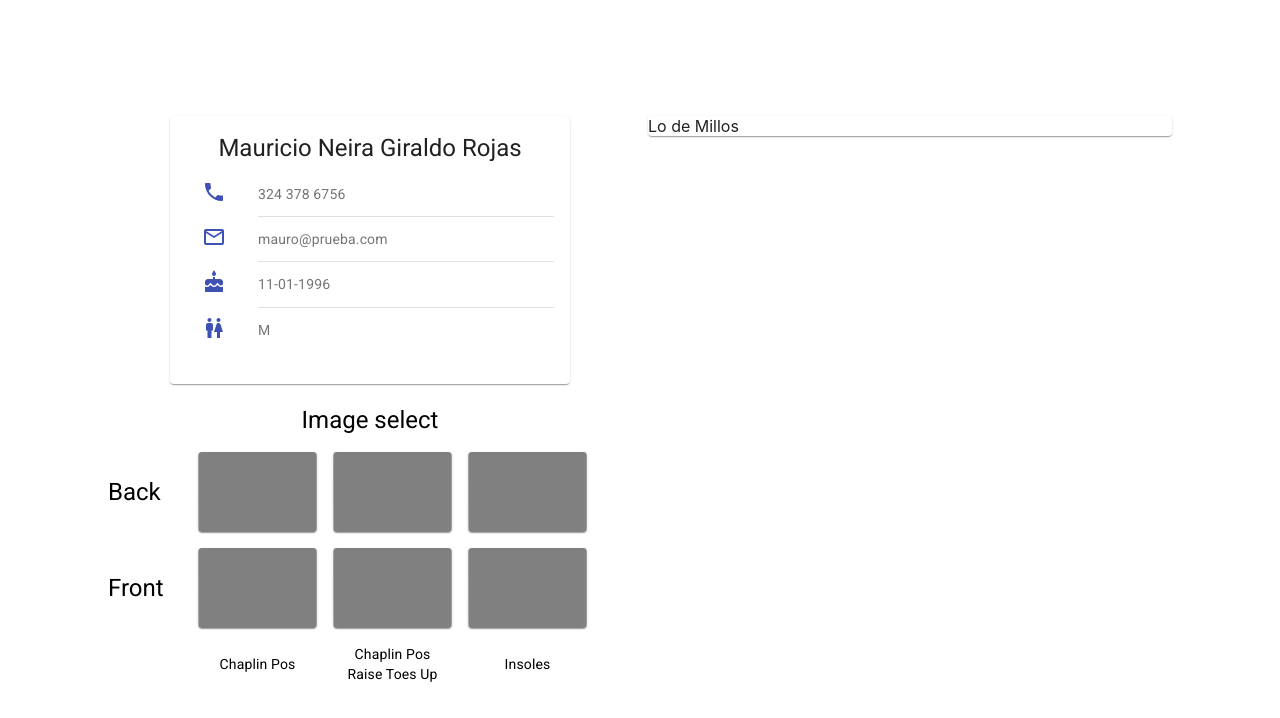
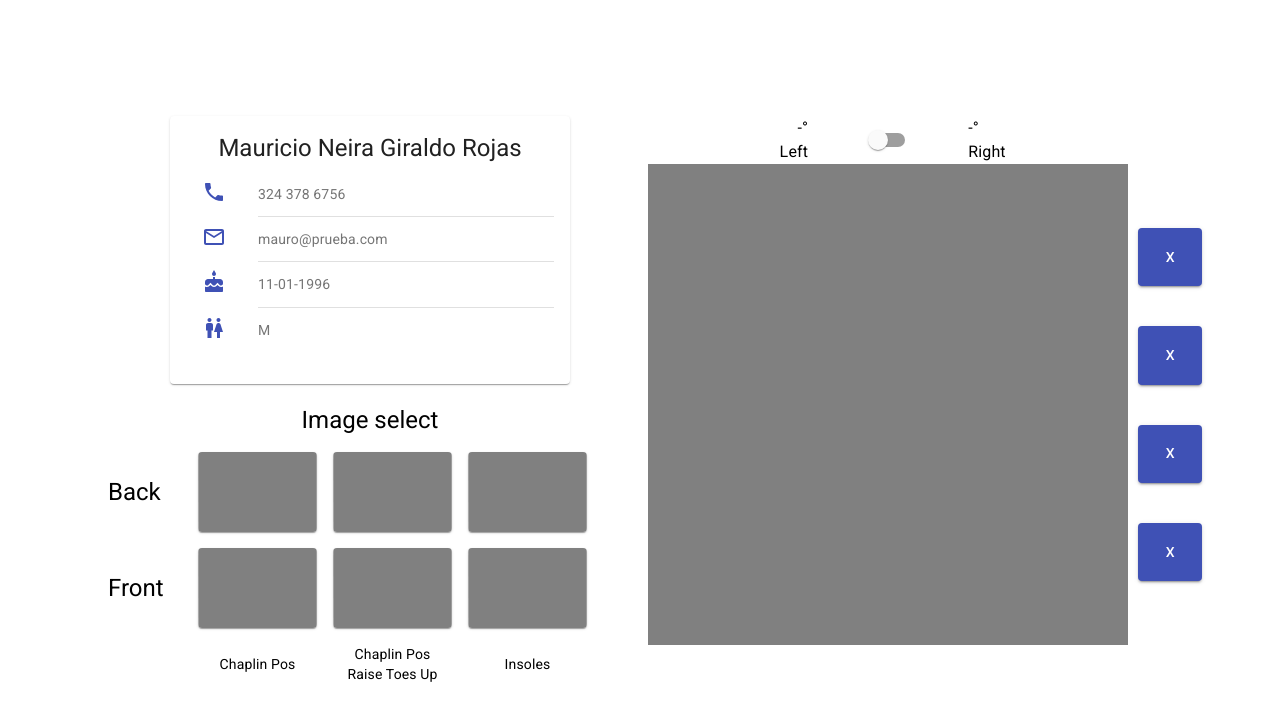
Before and after one commit to paulaperez612/podoscope, a React (Create React App) app in the folder podoscope-ui/: page / in a window 1280 px wide. Both pictures are taken after typing "name@example.com", "Sample123" into the empty fields and a click on the button "SIGN IN". Shown: the top 718 px of the page. Built offline with nearby package versions, Linux system fonts and the light colour scheme.

Commit message:
Podoscope canvas axis point draw

```diff
--- /dev/null
+++ b/podoscope-ui/src/mainView/Cam/CamCanvas.jsx
@@ -0,0 +1,184 @@
+import React from 'react';
+import './camCanvas.css';
+
+import { Grid, Box, Button } from '@material-ui/core';
+import Info from './Info/Info';
+
+const tempColor = 'red';
+const tempPColor = 'yellow';
+const defColor = 'cyan';
+
+export default class CamCanvas extends React.Component {
+
+  constructor(props) {
+    super(props);
+    this.canvasRef = React.createRef();
+    this.infoRef = React.createRef();
+    this.rect = undefined;
+    this.action = 0;
+    this.setAction = this.setAction.bind(this);
+    this.data = {
+      lineX: undefined,
+      point: undefined
+    };
+  }
+
+  componentDidMount() {
+    this.rect = this.canvasRef.getBoundingClientRect();
+    this.canvasRef.height = this.rect.width;
+    this.canvasRef.width = this.rect.width;
+    this.ctx = this.canvasRef.getContext("2d");
+    this.rect = this.canvasRef.getBoundingClientRect();
+  }
+
+  drawState() {
+    this.ctx.clearRect(0, 0, this.rect.width + 20, this.rect.height + 20);
+    if (this.data.lineX) {
+      this.drawLine(this.data.lineX, false);
+    }
+    if (this.data.point) {
+      this.drawPoint(this.data.point.x, this.data.point.y, false);
+    }
+  }
+
+  sketchLine(x1, y1, x2, y2) {
+    this.ctx.beginPath();
+    this.ctx.moveTo(x1, y1);
+    this.ctx.lineTo(x2, y2);
+    this.ctx.stroke();
+  }
+
+  drawLine(x, temp = true) {
+    this.ctx.strokeStyle = temp ? tempColor : defColor;
+    if (temp) {
+      this.ctx.setLineDash([5, 3])
+    } else {
+      this.ctx.setLineDash([1, 0])
+    }
+    this.sketchLine(x, 0, x, this.rect.height + 20);
+
+    if (this.data.point) {
+      if (temp) {
+        this.ctx.setLineDash([5, 3]);
+      }
+      this.sketchLine(this.data.point.x, this.data.point.y, x, 0);
+      this.sketchLine(this.data.point.x, this.data.point.y, x, this.canvasRef.height);
+    }
+  };
+
+  drawPoint(x, y, temp = true) {
+    this.ctx.strokeStyle = temp ? tempColor : defColor;
+    this.ctx.fillStyle = temp ? tempPColor : defColor;
+    this.ctx.beginPath();
+    this.ctx.arc(x, y, 5, 0, 2 * Math.PI);
+    this.ctx.fill();
+
+    if (this.data.lineX) {
+      if (temp) {
+        this.ctx.setLineDash([5, 3]);
+      }
+      this.sketchLine(x, y, this.data.lineX, 0);
+      this.sketchLine(x, y, this.data.lineX, this.canvasRef.height);
+    }
+  }
+
+  mouseOverHandler(e) {
+    const x = e.nativeEvent.offsetX;
+    const y = e.nativeEvent.offsetY;
+
+    this.drawState();
+    switch (this.action) {
+      case 1:
+        this.drawLine(x);
+        break;
+      case 2:
+        this.drawPoint(x, y);
+        break;
+      default:
+        break;
+    }
+  }
+
+  mouseClickHandler(e) {
+    const x = e.nativeEvent.offsetX;
+    const y = e.nativeEvent.offsetY;
+
+    switch (this.action) {
+      case 1:
+        this.data.lineX = x;
+        break;
+      case 2:
+        this.data.point = { x, y };
+        break;
+      default:
+        break;
+    }
+    this.drawState();
+
+    if (this.data.lineX && this.data.point) {
+      this.updateAngle();
+    }
+  }
+
+  setAction(action) {
+    return () => this.action = (this.action === action ? 0 : action);
+  }
+
+  updateAngle() {
+    if (this.data.lineX && this.data.point) {
+      const b = this.canvasRef.height;
+      const p1 = { x: this.data.lineX, y: b };
+      const p2 = { x: this.data.point.x, y: this.data.point.y };
+
+      const c = Math.sqrt((p1.x - p2.x) ** 2 + (p2.y) ** 2);
+      const a = Math.sqrt((p1.x - p2.x) ** 2 + (p1.y - p2.y) ** 2);
+
+      const thetaRads = Math.acos(((a ** 2) + (b ** 2) - (c ** 2)) / (2 * a * b));
+
+      this.infoRef.update(0, Math.round((thetaRads * 180 / Math.PI) * 100) / 100);
+    }
+  }
+
+  render() {
+    return (
+      <Grid container direction="column">
+        <Grid item>
+          <Info ref={r => this.infoRef = r} />
+        </Grid >
+        <Grid item>
+          <Grid container direcction="row">
+            <Grid item xs={11}>
+              <Box
+                component="canvas"
+                ref={r => this.canvasRef = r}
+                onMouseMove={this.mouseOverHandler.bind(this)}
+                onClick={this.mouseClickHandler.bind(this)}
+                onMouseOut={this.drawState.bind(this)}
+              ></Box>
+            </Grid>
+            <Grid item xs={1}>
+              <Grid container direction="column" className="cam-btn-container">
+                <Grid item xs={3}>
+                  <Button className="cam-btn" color="primary" variant="contained" onClick={this.setAction(1)}>x</Button>
+                </Grid>
+                <Grid item xs={3}>
+                  <Button className="cam-btn" color="primary" variant="contained" onClick={this.setAction(2)}>x</Button>
+                </Grid>
+                <Grid item xs={3}>
+                  <Button className="cam-btn" color="primary" variant="contained">x</Button>
+                </Grid>
+                <Grid item xs={3}>
+                  <Button className="cam-btn" color="primary" variant="contained">x</Button>
+                </Grid>
+              </Grid>
+            </Grid>
+          </Grid>
+        </Grid>
+      </Grid>
+    );
+  }
+}
+
+CamCanvas.propTypes = {
+
+}
--- /dev/null
+++ b/podoscope-ui/src/mainView/Cam/Info/Info.jsx
@@ -0,0 +1,42 @@
+import React from 'react';
+
+import { Typography, Grid, Switch } from '@material-ui/core';
+
+export default class Info extends React.Component {
+
+  constructor(props) {
+    super(props);
+    this.state = {
+      leftAngle: undefined,
+      rightAngle: undefined
+    };
+  }
+
+  update(side, angle) {
+    if (side === 0) {
+      this.setState({ leftAngle: angle });
+    } else {
+      this.setState({ rightAngle: angle });
+    }
+  }
+
+  render() {
+    return (
+      <Grid item xs={11} className="switch-container">
+        <Grid item >
+          <Typography>{this.state.leftAngle || '-'}°</Typography>
+          <Typography>Left</Typography>
+        </Grid>
+        <Switch color="primary" />
+        <Grid item>
+          <Typography>{this.state.rightAngle || '-'}°</Typography>
+          <Typography>Right</Typography>
+        </Grid>
+      </Grid>
+    );
+  }
+}
+
+Info.propTypes = {
+
+}
--- /dev/null
+++ b/podoscope-ui/src/mainView/Cam/camCanvas.css
@@ -0,0 +1,29 @@
+div.switch-container {
+  display: grid;
+  grid-template-columns: 1fr 1fr 1fr;
+}
+
+.switch-container > div:nth-child(1) {
+  text-align: right;
+}
+
+.switch-container > span:nth-child(2) {
+  margin: auto;
+}
+
+canvas {
+  width: 100%;
+  background-color: grey;
+  display: block;
+  /* padding: 25% 0; */
+}
+
+.cam-btn-container {
+  height: 100%;
+  padding: 100% 0;
+}
+
+button.cam-btn {
+  height: calc(100% - 40px);
+  margin: 20px 0 0 10px;
+}
--- a/podoscope-ui/src/mainView/MainView.js
+++ b/podoscope-ui/src/mainView/MainView.js
@@ -4,6 +4,7 @@ import Paper from '@material-ui/core/Paper';
 
 import UserCard from './UserCard';
 import ImageSelection from './ImageSelection';
+import CamCanvas from "./Cam/CamCanvas";
 
 export default class MainView extends Component {
 
@@ -33,7 +34,7 @@ export default class MainView extends Component {
 
         </Grid>
         <Grid item xs={5}>
-          <Paper >Lo de Millos</Paper>
+          <CamCanvas/>
         </Grid>
 
       </Grid>
```
